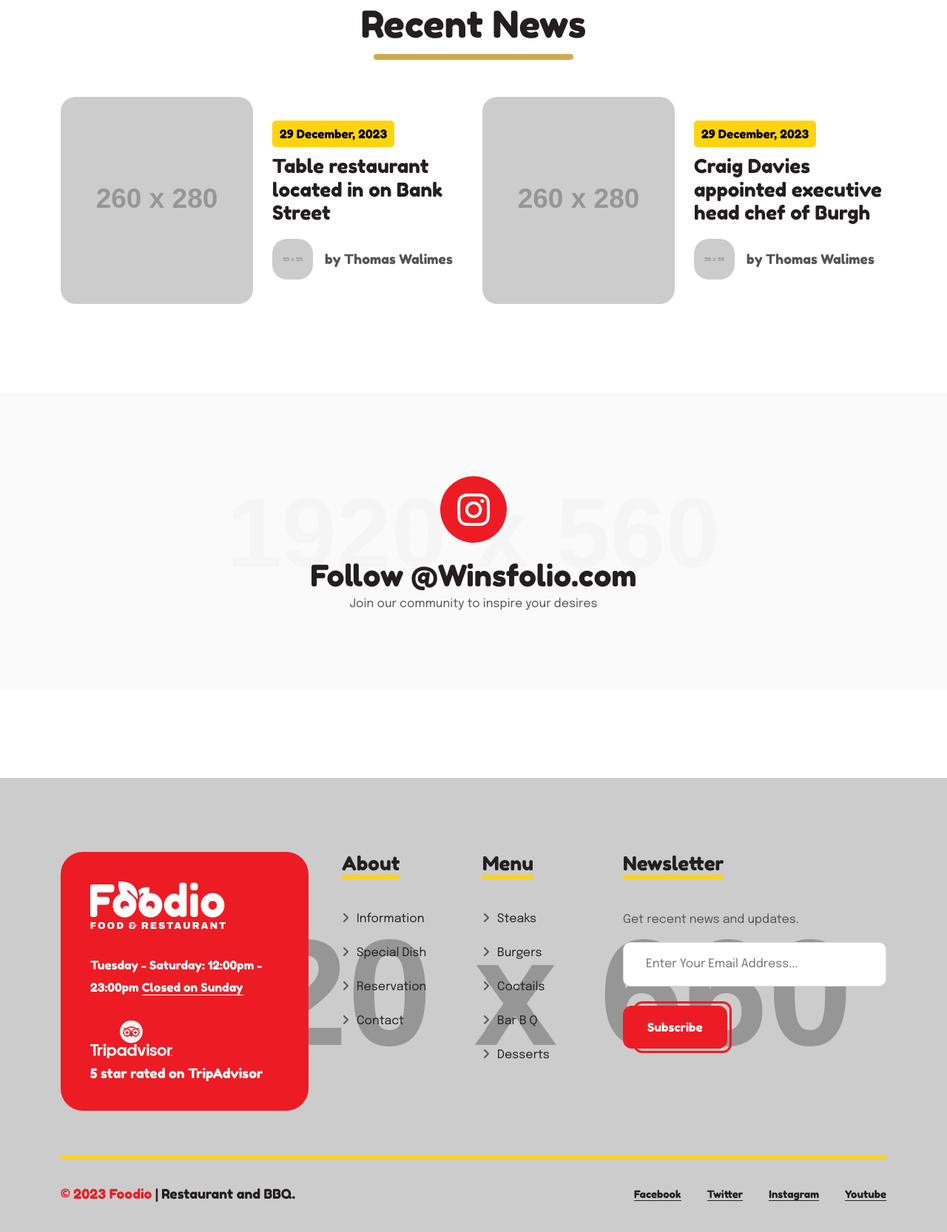
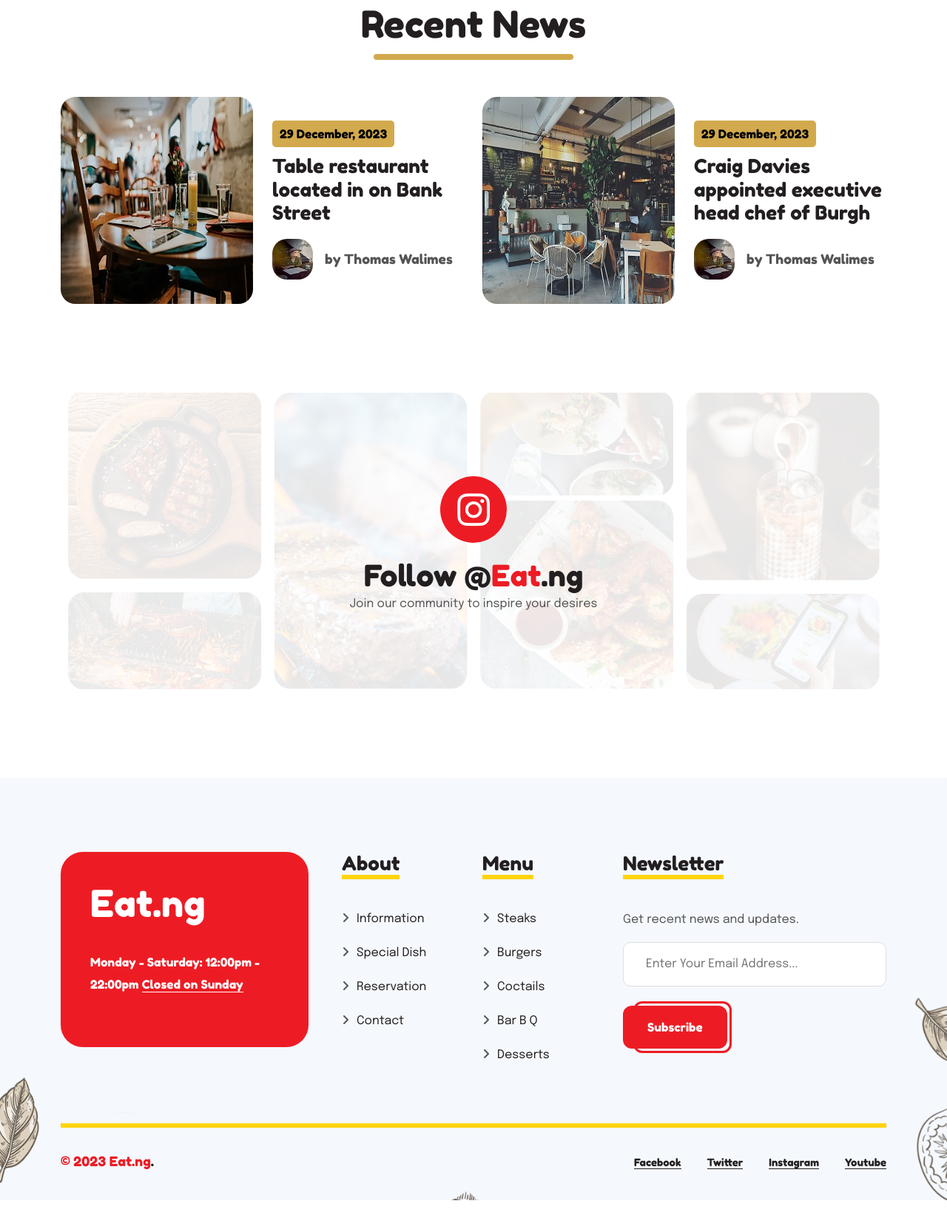
Before and after one commit to Demiladeala/eat.ng, a plain HTML site: page index.html in a window 1280 px wide. Shown: the part 6019-7685 px from the top of the page at 74% size. After the commit the page ends 7642 px from the top, so only its background shows below. Drawn offline with Linux system fonts and the light colour scheme; placeholder pictures from the web are drawn by us.

Commit message:
add styles

```diff
--- a/assets/css/style.css
+++ b/assets/css/style.css
@@ -1167,7 +1167,7 @@ ul.higher-reach {
     display: block;
     width: 15px;
     height: 15px;
-    border: 5px solid #ffd40d;
+    border: 5px solid #d2aa4d;
     border-radius: 50%;
     margin-right: 12px;
 }
@@ -1223,7 +1223,7 @@ ul.higher-reach {
 .recent-news a span {
     border-radius: 5px;
     padding: 6px 10px;
-    background-color: #ffd40d;
+    background-color: #d2aa4d;
     display: inline-block;
     color: black;
 }
@@ -3727,6 +3727,7 @@ table.shop_table td.product-name a,.our-blog .recent-news-two h2,footer.three .h
   border-radius: 50%;
   box-shadow: 0 0 10px rgba(0, 0, 0, 0.2);
   cursor: pointer;
+  background-color: #ed1c24;
 }
 #progress-value {
   display: block;
--- a/index.html
+++ b/index.html
@@ -3,8 +3,8 @@
 <head>
   <meta charset="utf-8">
   <meta name="viewport" content="width=device-width, initial-scale=1.0">
-  <title>Foodio - Home 1</title>
-  <link rel="icon" href="assets/img/logo-icon.png">
+  <title>Eat.ng</title>
+  <!-- <link rel="icon" href="assets/img/logo-icon.png"> -->
   <!-- CSS only -->
    <link rel="stylesheet" type="text/css" href="assets/css/bootstrap.min.css">
    <link rel="stylesheet" href="assets/css/owl.carousel.min.css">
@@ -1105,7 +1105,7 @@
          </div>
          <div class="col-xl-6">
             <div class="manage-your-img">
-               <img alt="manage-your" src="https://via.placeholder.com/649x559">
+               <img alt="manage-your" src="assets/img/manage-your.png">
             </div>
          </div>
       </div>
@@ -1120,21 +1120,21 @@
       <div class="row">
          <div class="col-xl-6">
             <div class="recent-news">
-               <img alt="recent-news" src="https://via.placeholder.com/260x280">
+               <img alt="recent-news" src="assets/img/blog-1.jpg">
                <div>
                   <a href="#"><span>29 December, 2023</span></a>
                   <a href="blog-details.html"><h3>Table restaurant located in on Bank Street</h3></a>
-                  <div class="d-flex align-items-center"><img alt="img" class="me-3" src="https://via.placeholder.com/55x55"><h6>by Thomas Walimes</h6></div>
+                  <div class="d-flex align-items-center"><img alt="img" class="me-3" src="assets/img/writer.jpg"><h6>by Thomas Walimes</h6></div>
                </div>
             </div>
          </div>
          <div class="col-xl-6">
             <div class="recent-news">
-               <img alt="recent-news" src="https://via.placeholder.com/260x280">
+               <img alt="recent-news" src="assets/img/blog-2.jpg">
                <div>
                   <a href="#"><span>29 December, 2023</span></a>
                   <a href="blog-details.html"><h3>Craig Davies appointed executive head chef of Burgh</h3></a>
-                  <div class="d-flex align-items-center"><img alt="img" class="me-3" src="https://via.placeholder.com/55x55"><h6>by Thomas Walimes</h6></div>
+                  <div class="d-flex align-items-center"><img alt="img" class="me-3" src="assets/img/writer.jpg"><h6>by Thomas Walimes</h6></div>
                </div>
             </div>
          </div>
@@ -1142,22 +1142,22 @@
    </div>
 </section>
 <div class="gap no-top">
-   <div style="background-image: url(https://via.placeholder.com/1920x560)" class="follow">
+   <div style="background-image: url(assets/img/follow.jpg)" class="follow">
       <i class="fa-brands fa-instagram"></i>
-      <a href="#"><h2>Follow @Winsfolio.com</h2></a>
+      <a href="#"><h2>Follow @<span style="color: #ed1c24;">Eat</span>.ng</h2></a>
       <p>Join our community to inspire your desires</p>
    </div>
 </div>
-<footer style="background-image: url(https://via.placeholder.com/1920x660);background-color: #f5f8fd;">
+<footer style="background-image: url(assets/img/footer.png);background-color: #f5f8fd;">
    <div class="container">
       <div class="row">
          <div class="col-xl-4 col-lg-6">
             <div class="logo-white">
-               <a href="index.html"><img alt="logo-white" src="assets/img/logo-white.png"></a>
-               <p>Tuesday - Saturday:   12:00pm - 23:00pm
+               <h2 style="color: white;">Eat.ng</h2>
+               <p>Monday - Saturday:   12:00pm - 22:00pm
                <span>Closed on Sunday</span></p>
-               <img alt="tripa" src="assets/img/tripa.png">
-               <h6>5 star rated on TripAdvisor</h6>
+               <!-- <img alt="tripa" src="assets/img/tripa.png">
+               <h6>5 star rated on TripAdvisor</h6> -->
             </div>
          </div>
          <div class="col-xl-2 col-lg-3 col-md-6">
@@ -1175,11 +1175,11 @@
             <div class="link-about">
                <h3>menu</h3>
                <ul>
-                  <li><i class="fa-solid fa-angle-right"></i><a href="menu-1.html">Steaks</a></li>
-                  <li><i class="fa-solid fa-angle-right"></i><a href="menu-1.html">Burgers</a></li>
-                  <li><i class="fa-solid fa-angle-right"></i><a href="menu-1.html">Coctails</a></li>
-                  <li><i class="fa-solid fa-angle-right"></i><a href="menu-1.html">Bar B Q</a></li>
-                  <li><i class="fa-solid fa-angle-right"></i><a href="menu-1.html">Desserts</a></li>
+                  <li><i class="fa-solid fa-angle-right"></i><a href="menu.html">Steaks</a></li>
+                  <li><i class="fa-solid fa-angle-right"></i><a href="menu.html">Burgers</a></li>
+                  <li><i class="fa-solid fa-angle-right"></i><a href="menu.html">Coctails</a></li>
+                  <li><i class="fa-solid fa-angle-right"></i><a href="menu.html">Bar B Q</a></li>
+                  <li><i class="fa-solid fa-angle-right"></i><a href="menu.html">Desserts</a></li>
                </ul>
             </div>
          </div>
@@ -1195,7 +1195,7 @@
          </div>
       </div>
       <div class="footer-bootem">
-         <h6><span>© 2023 Foodio</span> | Restaurant and BBQ.</h6>
+         <h6><span>© 2023 Eat.ng</span>.</h6>
          <div class="header-social-media">
             <a href="#">Facebook</a>
             <a href="#">Twitter</a>
```
Also changed, not shown: assets/img/blog-1.jpg (added), assets/img/blog-2.jpg (added), assets/img/follow.jpg (added), assets/img/footer.png (added), assets/img/manage-your.png (added), assets/img/writer.jpg (added).
